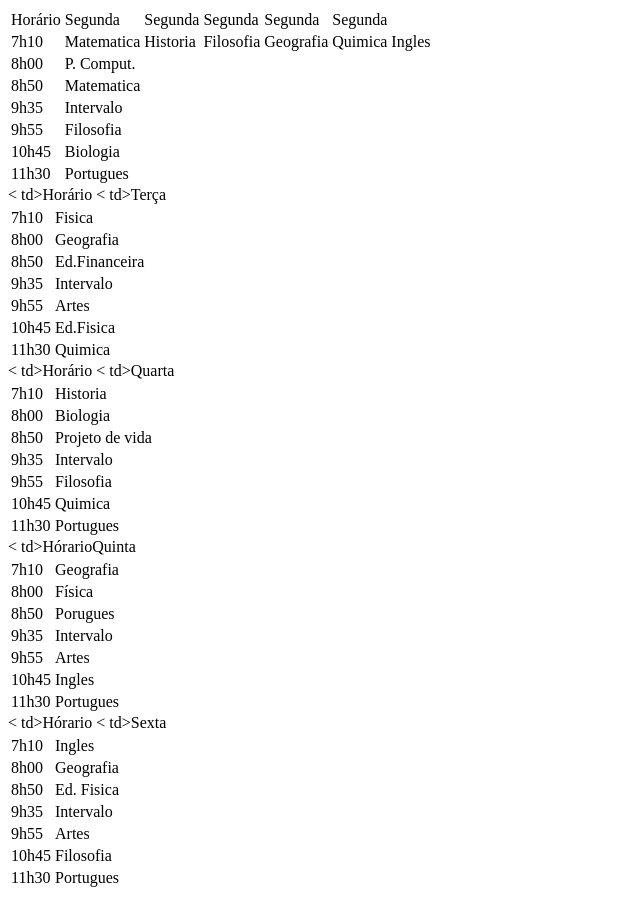
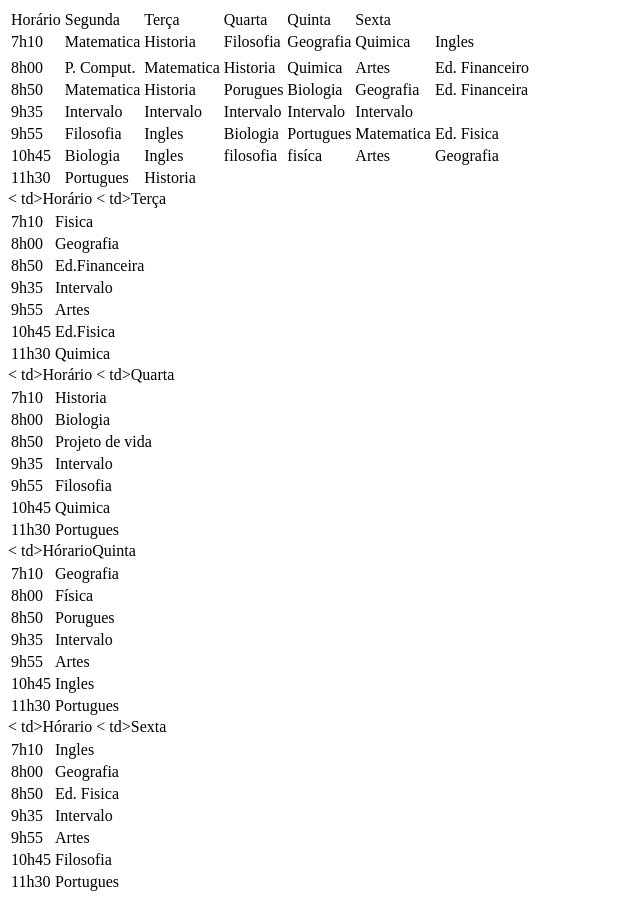
Before and after one commit to alanoliveira10/tabelas-em-html, a plain HTML site: page index.html in a window 1280 px wide. Shown: the whole page, without its empty margins (0-640 px from the left). Drawn offline with Linux system fonts and the light colour scheme.

Commit message:
Update index.html

```diff
--- a/index.html
+++ b/index.html
@@ -7,10 +7,10 @@
 <td>Horário</td>
 
 <td>Segunda</td>
-<td>Segunda</td>
-  <td>Segunda</td>
-  <td>Segunda</td>
-  <td>Segunda</td>
+<td>Terça</td>
+  <td>Quarta</td>
+  <td>Quinta</td>
+  <td>Sexta</td>
 
     </tr>
 
@@ -27,54 +27,79 @@
   <td>Ingles</td>
 
 
-</tr>
+    </tr>
+
+<td>
 
 <tr>
 
 <td>8h00</td>
 
 <td>P. Comput.</td>
+  <td>Matematica</td>
+   <td>Historia</td>
+   <td>Quimica</td>
+   <td>Artes</td>
+   <td>Ed. Financeiro</td>
 
-</tr>
+  </tr>
 
-<tr>
 
 <td>8h50</td>
 
 <td>Matematica</td>
+    <td>Historia</td>
+     <td>Porugues</td>
+     <td>Biologia</td>
+     <td>Geografia</td>
+     <td>Ed. Financeira</td>
 
-</tr>
+  </tr>
 
-</tr>
 
 <td>9h35</td>
 
 <td>Intervalo</td>
+   <td>Intervalo</td>
+   <td>Intervalo</td>
+   <td>Intervalo</td>
+   <td>Intervalo</td>
 
 </tr>
 
-<tr>
 
 <td>9h55</td>
 
 <td>Filosofia</td>
+ <td>Ingles</td>
+ <td>Biologia</td>
+ <td>Portugues</td>
+ <td>Matematica</td>
+ <td>Ed. Fisica</td>
 
 </tr>
 
-<tr>
 
 <td>10h45</td>
 
 <td>Biologia</td>
+ <td>Ingles</td>
+ <td>filosofia</td>
+ <td>fisíca</td>
+ <td>Artes</td>
+ <td>Geografia</td>
 
 </tr>
 
-<tr>
 
 <td>11h30</td>
 
 <td>Portugues</td>
-
+ <td>Historia</td>
+ <td></td>
+ <td></td>
+ <td></td>
+ <td></td>
 
 
 <table>
```
